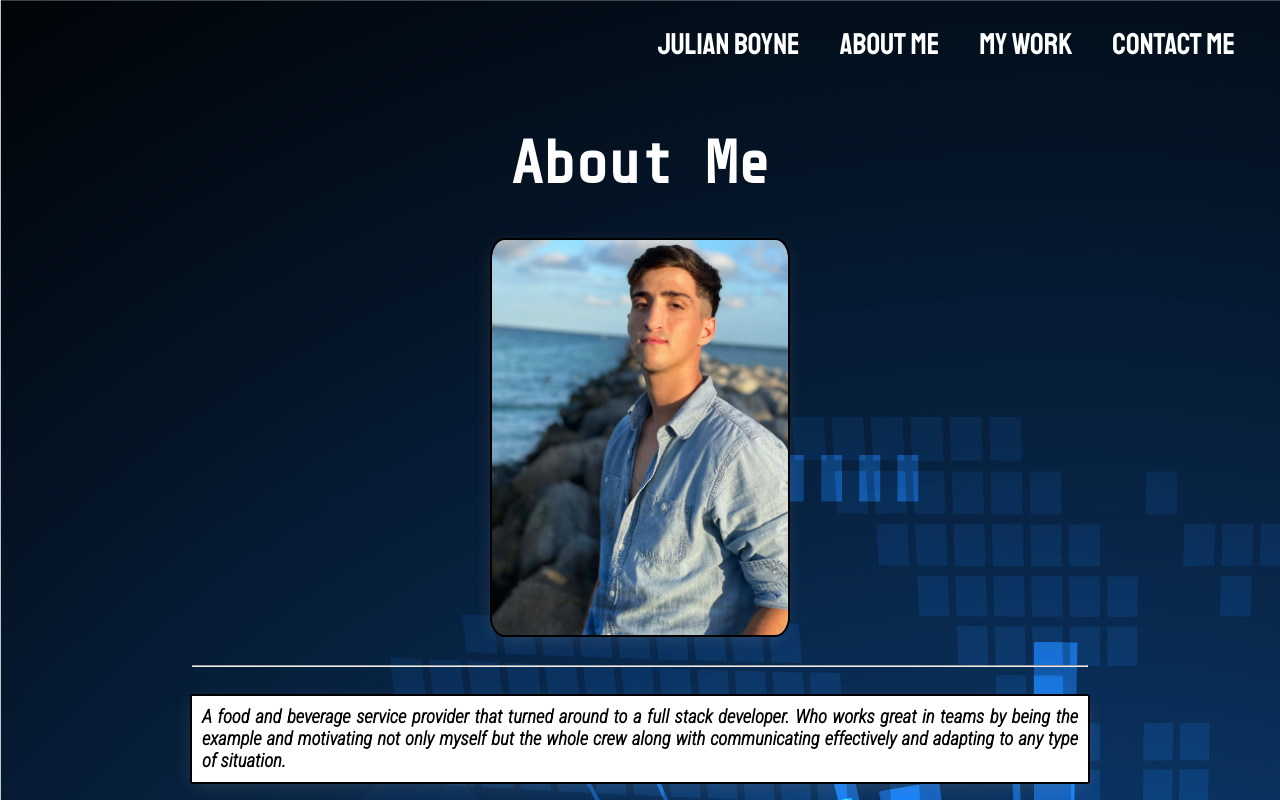
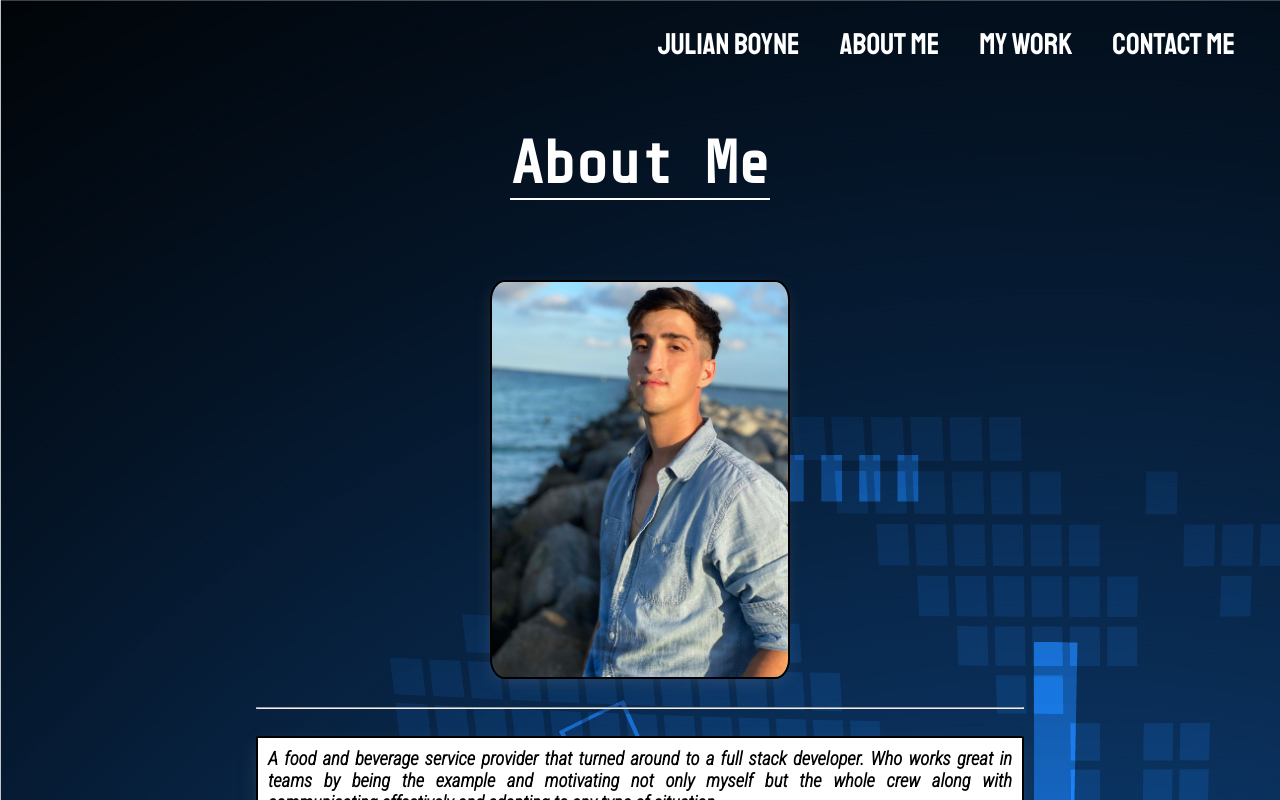
Before and after one commit to julianboyne11/julian-portfolio-react, a React (Create React App) app: page /about in a window 1280 px wide. Built offline with nearby package versions, Linux system fonts and the light colour scheme.

Commit message:
minor css on the home page

```diff
--- a/src/css pages/About.css
+++ b/src/css pages/About.css
@@ -17,13 +17,17 @@
   padding: 10px;
   color: black;
   min-width: 300px;
-  max-width: 900px;
+  max-width: 60%;
   text-align: center;
   text-align: justify;
 }
 
+.title {
+  border-bottom: 2px solid white;
+}
+
 hr {
-  width: 70%;
+  width: 60%;
   box-shadow: -1px 5px 19px -5px rgba(255, 255, 255, 0.25);
   -moz-box-shadow: -1px 5px 19px -5px rgba(134, 134, 134, 0.25);
   -webkit-box-shadow: -1px 5px 19px -5px rgba(160, 160, 160, 0.25);
--- a/src/pages/About.jsx
+++ b/src/pages/About.jsx
@@ -5,7 +5,8 @@ const About = () => {
   return (
     <>
     <div className="about-me-container">
-      <h1>About Me</h1>
+      <h1 className="title">About Me</h1>
+      <br /><br />
         <img id="me" src="./assets/yo.png" alt="Julian" /><br />
       <hr />
       <h3>A food and beverage service provider that turned around to a full stack developer. Who works great in teams by being the example and motivating not only myself but the whole crew along with communicating effectively and adapting to any type of situation.</h3>
--- a/src/pages/Projects.jsx
+++ b/src/pages/Projects.jsx
@@ -6,12 +6,12 @@ const Projects = () => {
   return (
     <>
       <h1>My Projects</h1>
+      <hr className="title"/><br /><br />
       <div className=" project-container">
       {projects.map(project => (
         <Project key={project.title} project={project} />
       ))}
       </div>
-      {/* <Contact /> */}
     </>
   );
 }
```
Also changed, not shown: src/index.css (line endings or trailing spaces).
